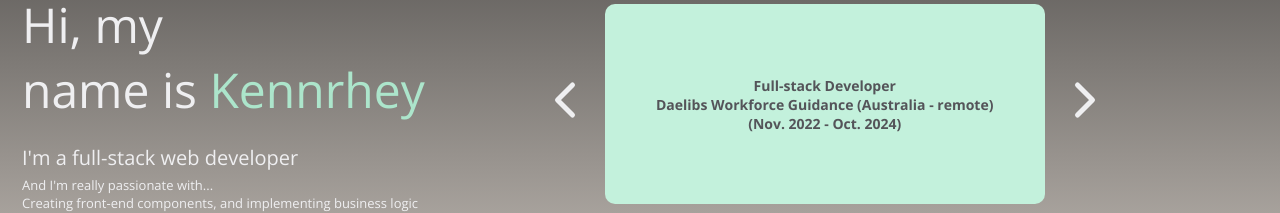
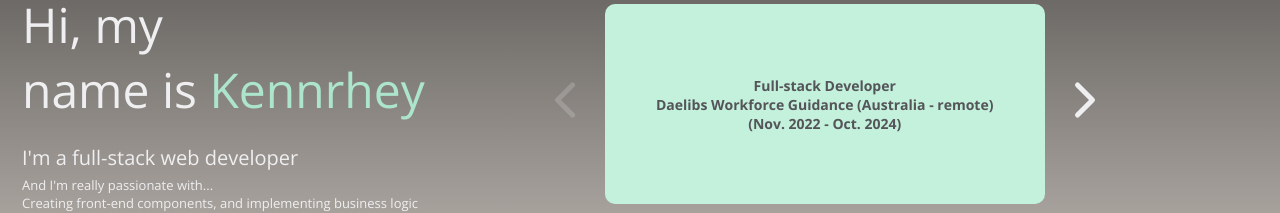
Before and after one commit to kennrheym/kennrhey-miraflores-portfolio, a Nuxt app: page / in a window 1280 px wide. Shown: the part 336-549 px from the top of the page. Built offline with nearby package versions, Linux system fonts and the light colour scheme.

Commit message:
UI: Carrousel (WIP)

```diff
--- a/components/layout/main-content.vue
+++ b/components/layout/main-content.vue
@@ -28,7 +28,7 @@ const cardData: Ref<Array<ICardData>> = ref([
         tech: "VueJS, JQuery, Django and PostgreSQL"
     },
     {
-        title: "Full-stack Developer",
+        title: "Junior Developer",
         company: "Pharmaceutical Product Development",
         date: "(Nov. 2022 - Oct. 2024)",
         description: "",
--- a/components/ui/custom/carrousel/carrousel.vue
+++ b/components/ui/custom/carrousel/carrousel.vue
@@ -32,7 +32,7 @@ const changeActiveCardIndex = (nextIndex: number) => {
 
 <template>
     <div id="carrousel-container">
-        <div class="arrow-container clickable" @click="changeActiveCardIndex(activeCardIndex - 1)">
+        <div class="arrow-container clickable" @click="changeActiveCardIndex(activeCardIndex - 1)" :class="{'arrow--inactive': activeCardIndex <= 0}">
             <svg xmlns="http://www.w3.org/2000/svg" width="60" height="60" viewBox="0 0 24 24" fill="none" stroke="currentColor" stroke-width="2" stroke-linecap="round" stroke-linejoin="round">
                 <polyline points="15 18 9 12 15 6"></polyline>
             </svg>
@@ -41,11 +41,11 @@ const changeActiveCardIndex = (nextIndex: number) => {
             <div style="margin-bottom: 6px;"> {{ cardTitle }} </div>
             <slot name="card"></slot>
             <div id="card-position-circle-container">
-                <div v-for="index in dataCount" class="card-position-circle clickable" :class="{ 'active-card-circle': activeCardIndex == index - 1 }">
+                <div v-for="index in dataCount" class="card-position-circle clickable" :class="{ 'active-card-circle': activeCardIndex == index - 1 }" @click="changeActiveCardIndex(index-1)">
                 </div>
             </div>
         </div>
-        <div class="arrow-container clickable" @click="changeActiveCardIndex(activeCardIndex + 1)">
+        <div class="arrow-container clickable" @click="changeActiveCardIndex(activeCardIndex + 1)" :class="{'arrow--inactive': activeCardIndex >= dataCount - 1}">
             <svg xmlns="http://www.w3.org/2000/svg" width="60" height="60" viewBox="0 0 24 24" fill="none" stroke="currentColor" stroke-width="2" stroke-linecap="round" stroke-linejoin="round">
                 <polyline points="9 6 15 12 9 18"></polyline>
             </svg>
@@ -58,6 +58,11 @@ const changeActiveCardIndex = (nextIndex: number) => {
         @include main.flex--all-centered;
         display: flex;
         flex-direction: row;
+    }
+
+    .arrow--inactive {
+        pointer-events: none !important;
+        opacity: 0.2 !important;
     }
 
     .arrow-container {
```
